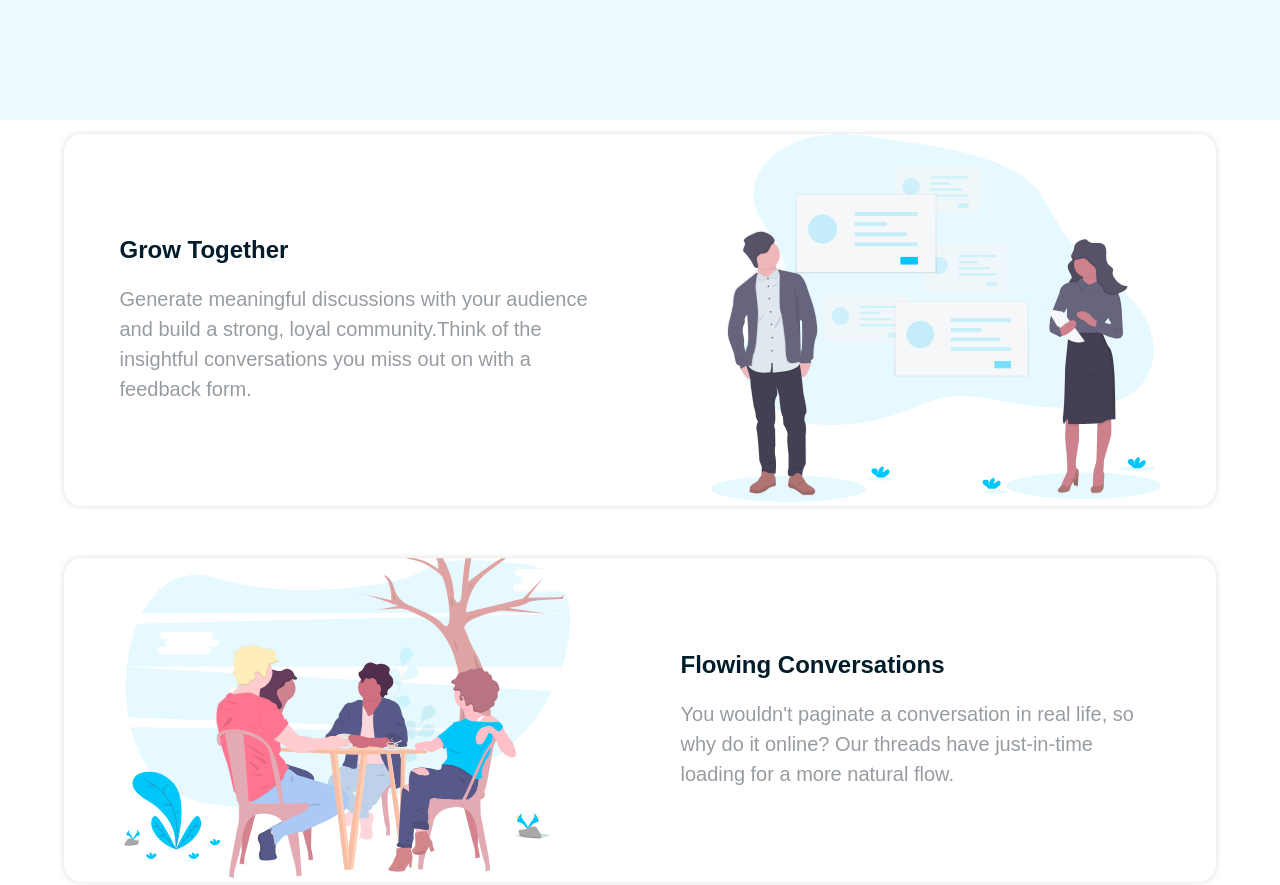
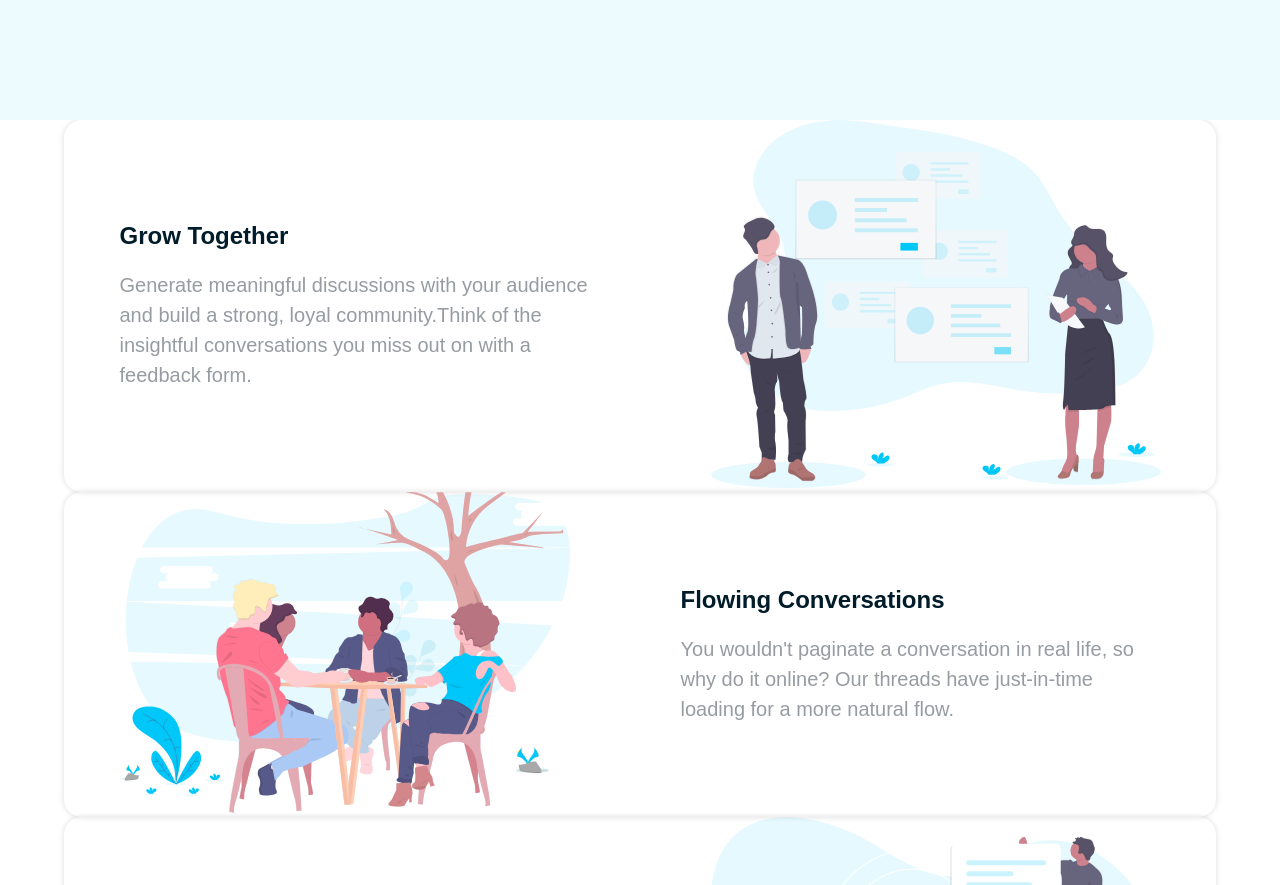
Before and after one commit to Ad7905itya/huddle-landing-page, a plain HTML site: page index.html in a window 1280 px wide. Shown: the part 680-1565 px from the top of the page. Drawn offline with Linux system fonts and the light colour scheme.

Commit message:
Update style.css

```diff
--- a/style.css
+++ b/style.css
@@ -118,7 +118,7 @@ header {
 .section-2,
 .section-3,
 .section-4 {
-    min-height: 50vh;
+    min-height: 20vh;
     width: 100%;
     background-color: #fff;
     display: flex;
@@ -130,7 +130,7 @@ header {
 .section-3 section,
 .section-4 section {
     width: 90%;
-    min-height: 40vh;
+    min-height: 10vh;
     border-radius: 18px;
     box-shadow: 0 0 5px 1px rgb(0, 0, 0, 0.1);
     display: flex;
```
